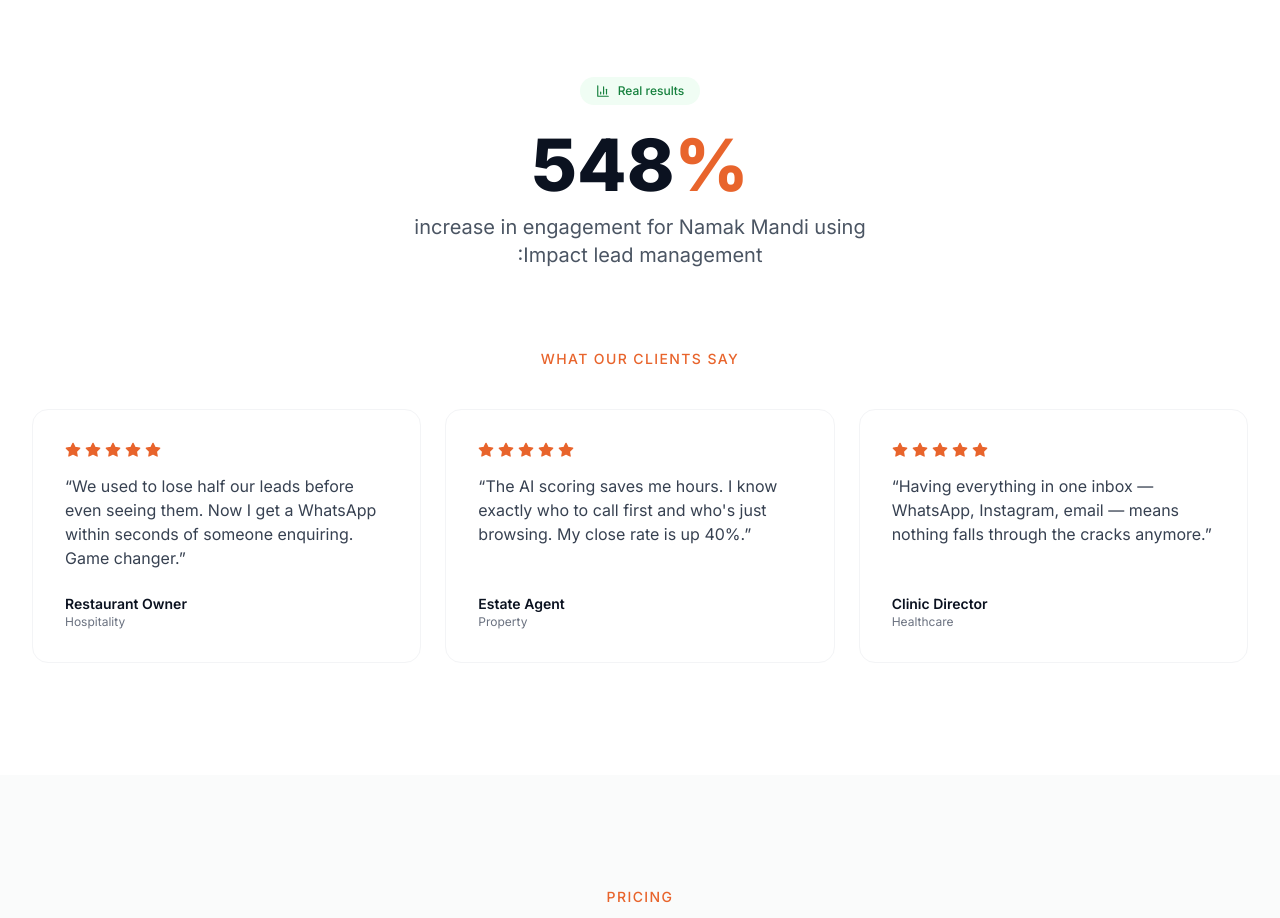
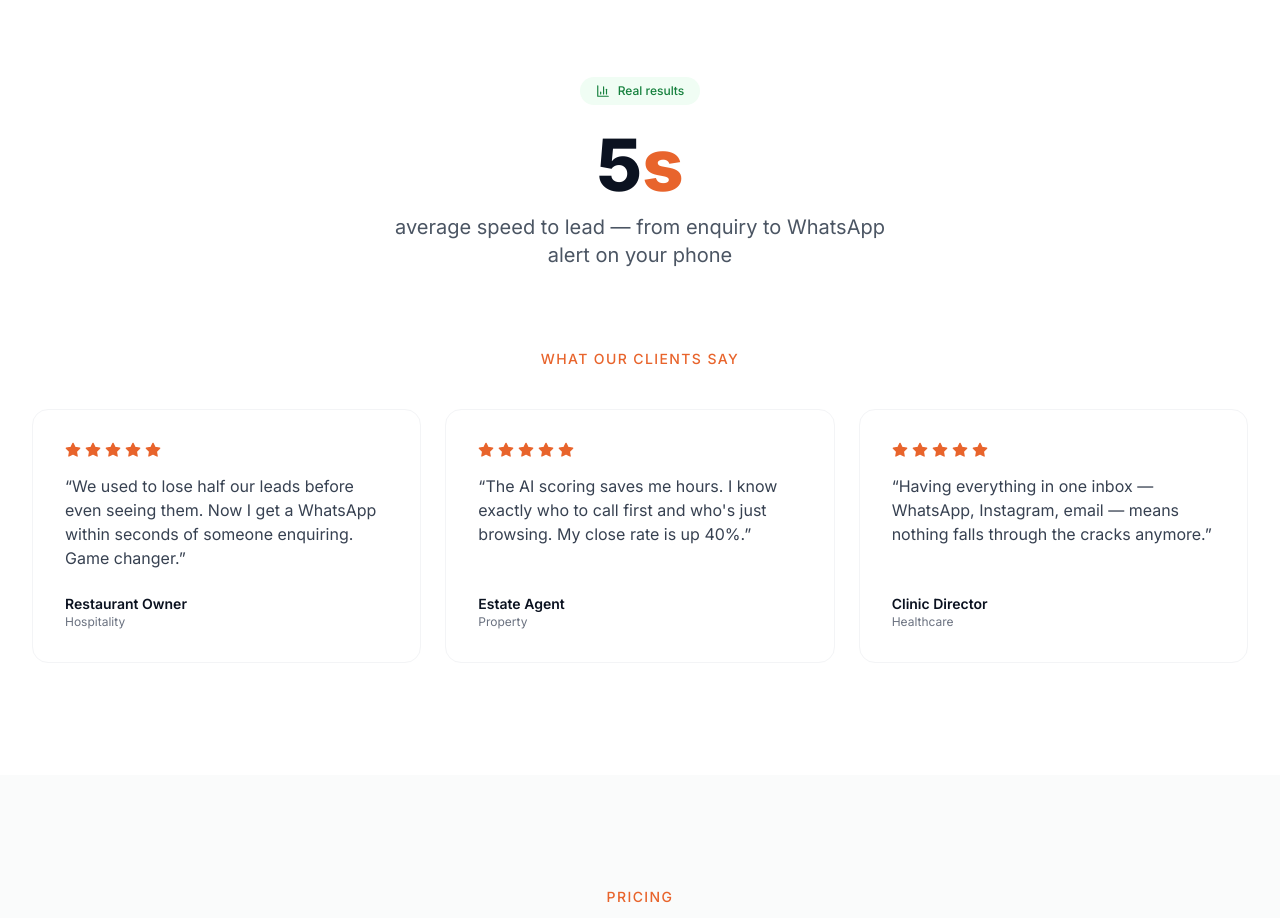
Before and after one commit to dxims-cmyk/-impact, a Next.js app: page / in a window 1280 px wide. Shown: the part 3300-4218 px from the top of the page. Built offline with nearby package versions, Linux system fonts and the light colour scheme; no server answers.

Commit message:
Remove false Namak Mandi claim from landing page
Replace misleading 548% engagement stat (which was content/Vision work)
with accurate 5-second speed-to-lead stat that reflects what :Impact does.

Co-Authored-By: Claude Opus 4.6 <noreply@anthropic.com>

```diff
--- a/app/(marketing)/page.tsx
+++ b/app/(marketing)/page.tsx
@@ -318,10 +318,10 @@ export default function LandingPage() {
                 Real results
               </div>
               <div className="text-5xl sm:text-6xl lg:text-7xl font-extrabold text-[#0B1220] mb-3">
-                548<span className="text-[#E8642C]">%</span>
+                5<span className="text-[#E8642C]">s</span>
               </div>
               <p className="text-lg sm:text-xl text-gray-600 max-w-lg mx-auto">
-                increase in engagement for Namak Mandi using :Impact lead management
+                average speed to lead — from enquiry to WhatsApp alert on your phone
               </p>
             </div>
           </Reveal>
```
